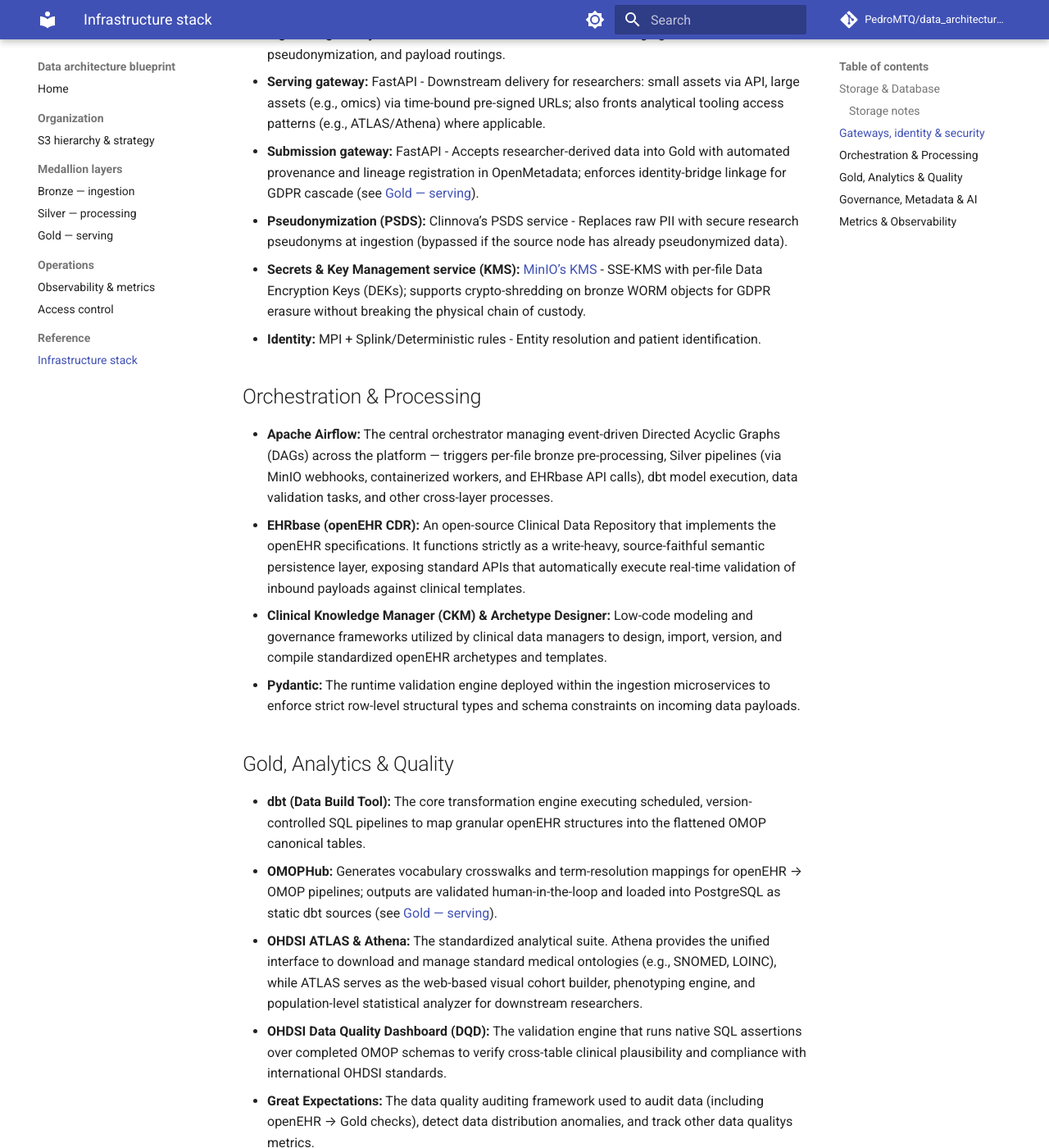
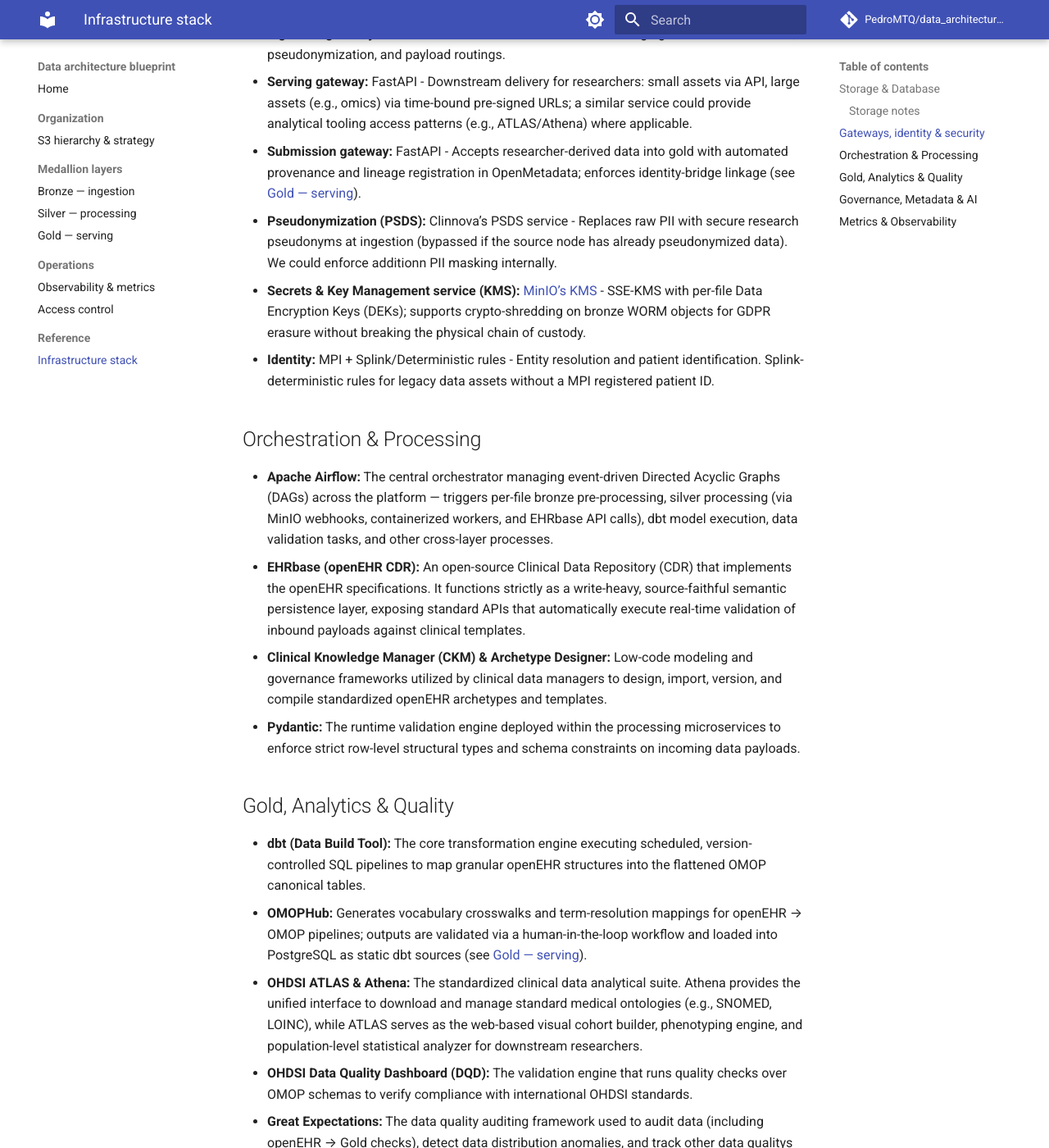
Before and after one commit to PedroMTQ/data_architecture_blueprint, an MkDocs documentation site: the page built from docs/tech_stack.md, in a window 1280 px wide and 1400 px high, scrolled down 1141 px. Shown: the whole window at 82% size. Built offline with MkDocs 1.6.1 and Material for MkDocs 9.7.7, drawn with Linux system fonts in a browser that asks for light colours; comment, search, counter and statistics services are not loaded; some of the changed text lies outside the part shown.

```diff
--- a/docs/tech_stack.md
+++ b/docs/tech_stack.md
@@ -19,38 +19,38 @@ Regarding storage modes:
 
 - landing is unlocked
 - bronze is locked, immutable, compliance mode, WORM. This serves as the source of truth of all downstream assets
-- silver is governance mode. This serves as the storage for versioned, standardized unstructured assets (Omics, Bio-imaging, and Multimedia) and supports deterministic pipeline re-runs.
-- gold uses prefix-based physical layout (`gold__common/`, `gold__my_group/`) for readability and IAM policy alignment
+- silver is governance mode. This serves as the storage for versioned, validated, and standardized unstructured assets (Omics, Bio-imaging, and Multimedia) and supports deterministic pipeline re-runs.
+- gold uses prefix-based physical layout (`gold__common/`, `gold__my_group/cohort/genomics/**`) for readability and IAM policy alignment
 
 ## Gateways, identity & security
 
 * **Ingestion gateway:** FastAPI - Stateless REST microservice managing tenant authentication, pseudonymization, and payload routings.
-* **Serving gateway:** FastAPI - Downstream delivery for researchers: small assets via API, large assets (e.g., omics) via time-bound pre-signed URLs; also fronts analytical tooling access patterns (e.g., ATLAS/Athena) where applicable.
-* **Submission gateway:** FastAPI - Accepts researcher-derived data into Gold with automated provenance and lineage registration in OpenMetadata; enforces identity-bridge linkage for GDPR cascade (see [Gold — serving](data_serving_gold_layer.md)).
-* **Pseudonymization (PSDS):** Clinnova’s PSDS service - Replaces raw PII with secure research pseudonyms at ingestion (bypassed if the source node has already pseudonymized data).
+* **Serving gateway:** FastAPI - Downstream delivery for researchers: small assets via API, large assets (e.g., omics) via time-bound pre-signed URLs; a similar service could provide analytical tooling access patterns (e.g., ATLAS/Athena) where applicable.
+* **Submission gateway:** FastAPI - Accepts researcher-derived data into gold with automated provenance and lineage registration in OpenMetadata; enforces identity-bridge linkage (see [Gold — serving](data_serving_gold_layer.md)).
+* **Pseudonymization (PSDS):** Clinnova’s PSDS service - Replaces raw PII with secure research pseudonyms at ingestion (bypassed if the source node has already pseudonymized data). We could enforce additionn PII masking internally.
 * **Secrets & Key Management service (KMS):** [MinIO’s KMS](https://docs.min.io/kms/) - SSE-KMS with per-file Data Encryption Keys (DEKs); supports crypto-shredding on bronze WORM objects for GDPR erasure without breaking the physical chain of custody.
-* **Identity:** MPI + Splink/Deterministic rules - Entity resolution and patient identification.
+* **Identity:** MPI + Splink/Deterministic rules - Entity resolution and patient identification. Splink-deterministic rules for legacy data assets without a MPI registered patient ID.
 
 ## Orchestration & Processing
 
-* **Apache Airflow:** The central orchestrator managing event-driven Directed Acyclic Graphs (DAGs) across the platform — triggers per-file bronze pre-processing, Silver pipelines (via MinIO webhooks, containerized workers, and EHRbase API calls), dbt model execution, data validation tasks, and other cross-layer processes.
-* **EHRbase (openEHR CDR):** An open-source Clinical Data Repository that implements the openEHR specifications. It functions strictly as a write-heavy, source-faithful semantic persistence layer, exposing standard APIs that automatically execute real-time validation of inbound payloads against clinical templates.
+* **Apache Airflow:** The central orchestrator managing event-driven Directed Acyclic Graphs (DAGs) across the platform — triggers per-file bronze pre-processing, silver processing (via MinIO webhooks, containerized workers, and EHRbase API calls), dbt model execution, data validation tasks, and other cross-layer processes.
+* **EHRbase (openEHR CDR):** An open-source Clinical Data Repository (CDR) that implements the openEHR specifications. It functions strictly as a write-heavy, source-faithful semantic persistence layer, exposing standard APIs that automatically execute real-time validation of inbound payloads against clinical templates.
 * **Clinical Knowledge Manager (CKM) & Archetype Designer:** Low-code modeling and governance frameworks utilized by clinical data managers to design, import, version, and compile standardized openEHR archetypes and templates.
-* **Pydantic:** The runtime validation engine deployed within the ingestion microservices to enforce strict row-level structural types and schema constraints on incoming data payloads.
+* **Pydantic:** The runtime validation engine deployed within the processing microservices to enforce strict row-level structural types and schema constraints on incoming data payloads.
 
 ## Gold, Analytics & Quality
 
 * **dbt (Data Build Tool):** The core transformation engine executing scheduled, version-controlled SQL pipelines to map granular openEHR structures into the flattened OMOP canonical tables.
-* **OMOPHub:** Generates vocabulary crosswalks and term-resolution mappings for openEHR → OMOP pipelines; outputs are validated human-in-the-loop and loaded into PostgreSQL as static dbt sources (see [Gold — serving](data_serving_gold_layer.md)).
-* **OHDSI ATLAS & Athena:** The standardized analytical suite. Athena provides the unified interface to download and manage standard medical ontologies (e.g., SNOMED, LOINC), while ATLAS serves as the web-based visual cohort builder, phenotyping engine, and population-level statistical analyzer for downstream researchers.
-* **OHDSI Data Quality Dashboard (DQD):** The validation engine that runs native SQL assertions over completed OMOP schemas to verify cross-table clinical plausibility and compliance with international OHDSI standards.
+* **OMOPHub:** Generates vocabulary crosswalks and term-resolution mappings for openEHR → OMOP pipelines; outputs are validated via a human-in-the-loop workflow and loaded into PostgreSQL as static dbt sources (see [Gold — serving](data_serving_gold_layer.md)).
+* **OHDSI ATLAS & Athena:** The standardized clinical data analytical suite. Athena provides the unified interface to download and manage standard medical ontologies (e.g., SNOMED, LOINC), while ATLAS serves as the web-based visual cohort builder, phenotyping engine, and population-level statistical analyzer for downstream researchers.
+* **OHDSI Data Quality Dashboard (DQD):** The validation engine that runs quality checks over OMOP schemas to verify compliance with international OHDSI standards.
 * **Great Expectations:** The data quality auditing framework used to audit data (including openEHR → Gold checks), detect data distribution anomalies, and track other data qualitys metrics.
-* **OpenFHIR (optional):** [OpenFHIR](https://open-fhir.com/) - FHIR API layer generated from EHRbase for clinical interoperability.s
+* **OpenFHIR (optional):** [OpenFHIR](https://open-fhir.com/) - FHIR API layer generated from EHRbase for clinical interoperability.
 * **MLflow:** Model registry and artifact serving backed by S3-compatible storage for research ML workflows.
 
 ## Governance, Metadata & AI
 
-* **OpenMetadata:** The centralized, API-first Knowledge Graph control plane for the platform. It natively hosts a Model Context Protocol (MCP) server for autonomous AI agents, maps unified data lineage (Airflow/dbt pipelines plus researcher uploads via the Submission API), glossary and data-quality hooks, data governance, and acts as a central marketplace for data discovery.
+* **OpenMetadata:** The centralized, knowledge base control plane for the platform. It natively hosts a Model Context Protocol (MCP) server for autonomous AI agents, maps unified data lineage (Airflow/dbt pipelines plus researcher uploads via the Submission API), data catalogue, data quality, data governance, and acts as a central marketplace for data discovery and aggregated analytics.
 
 ## Metrics & Observability
 
```
Also changed, not shown: other parts of docs/tech_stack.md (+2 -2 lines), docs/observability_metrics_operational_health.md (+10 -6 lines), slides/slides.md (+1 -0 lines).
